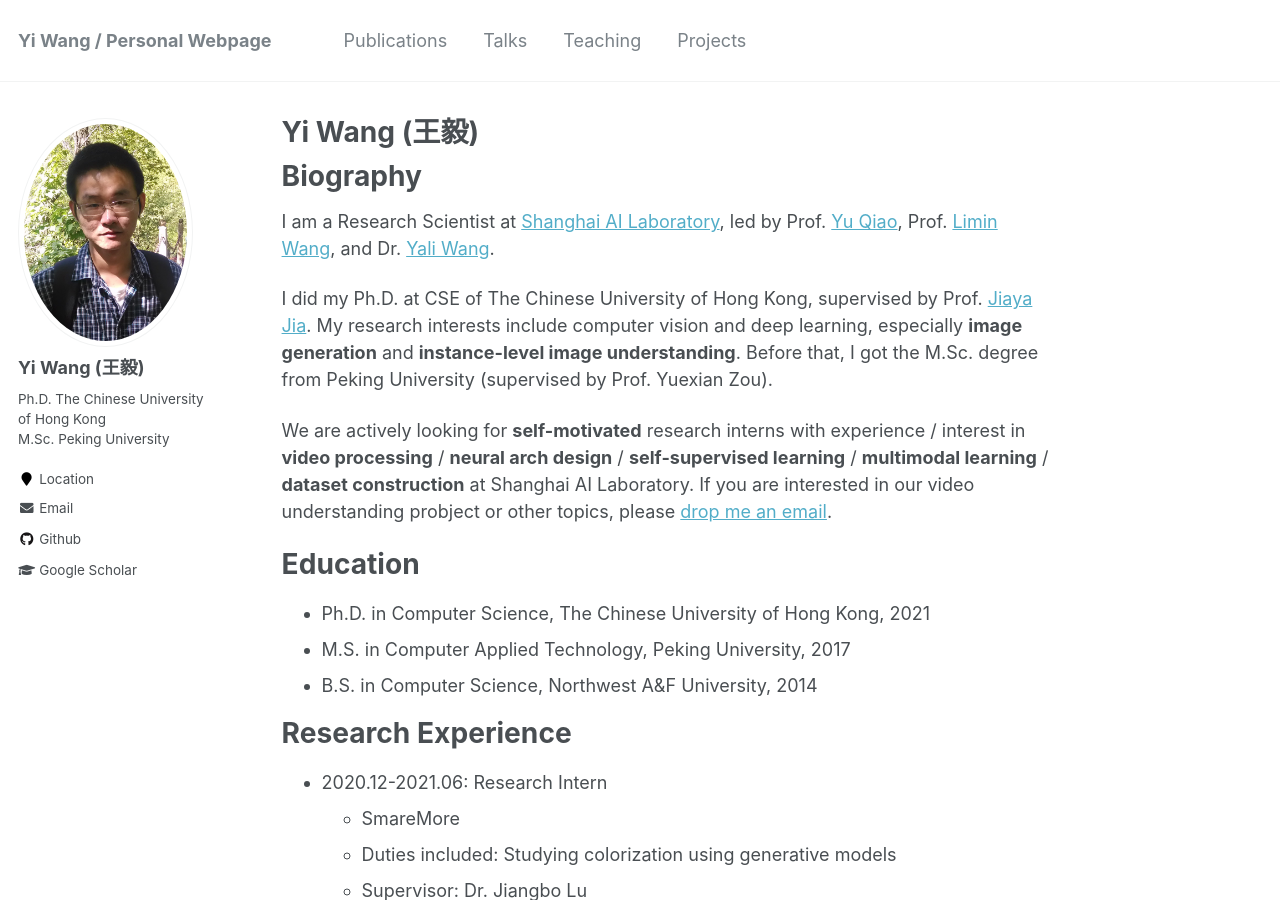
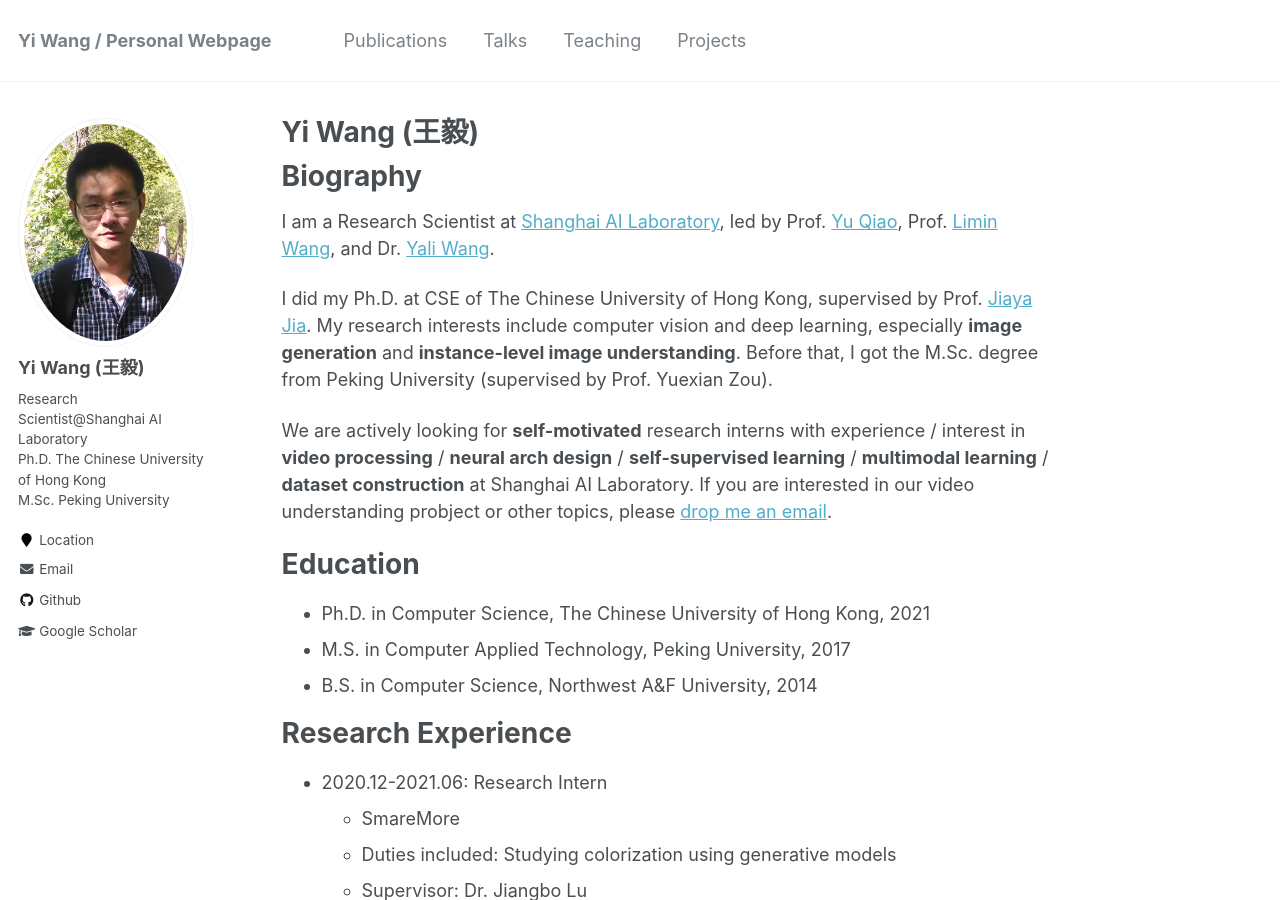
Before and after one commit to shepnerd/shepnerd.github.io, a Jekyll site: the page built from _pages/about.md, in a window 1280 px wide and 900 px high. Built offline with Jekyll 4.4.1, drawn with Linux system fonts in a browser that asks for light colours.

Commit message:
Update _config.yml

```diff
--- a/_config.yml
+++ b/_config.yml
@@ -82,12 +82,12 @@ analytics:
 author:
   name             : "Yi Wang (王毅)"
   avatar           : "wy3.jpeg"
-  bio              : "Ph.D. The Chinese University of Hong Kong<br/>M.Sc. Peking University"
+  bio              : "Research Scientist@Shanghai AI Laboratory<br/>Ph.D. The Chinese University of Hong Kong<br/>M.Sc. Peking University"
   location         : "Location"
   employer         :
   pubmed           : #"https://www.ncbi.nlm.nih.gov/pubmed/?term=john+snow"
   googlescholar    : "https://scholar.google.com/citations?user=Xm2M8UwAAAAJ"
-  email            : "yiwang@cse.cuhk.edu.hk"
+  email            : "wangyi@pjlab.org.cn"
   researchgate     :  # example: "https://www.researchgate.net/profile/yourprofile"
   uri              :
   bitbucket        :
```
